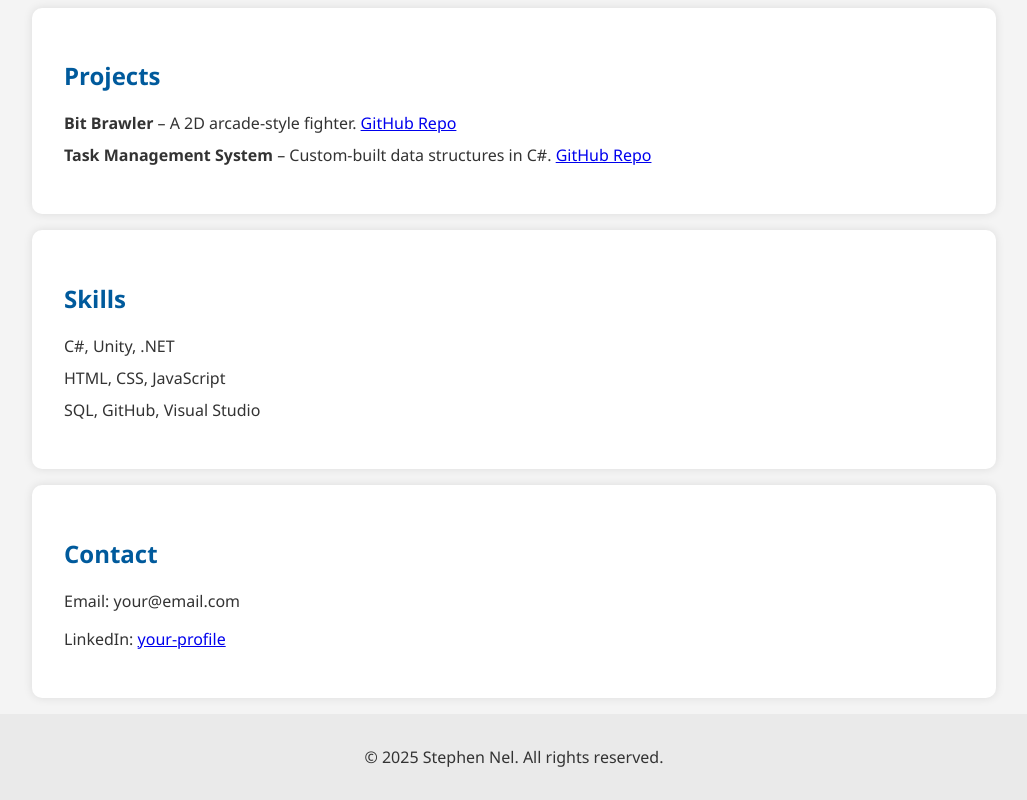
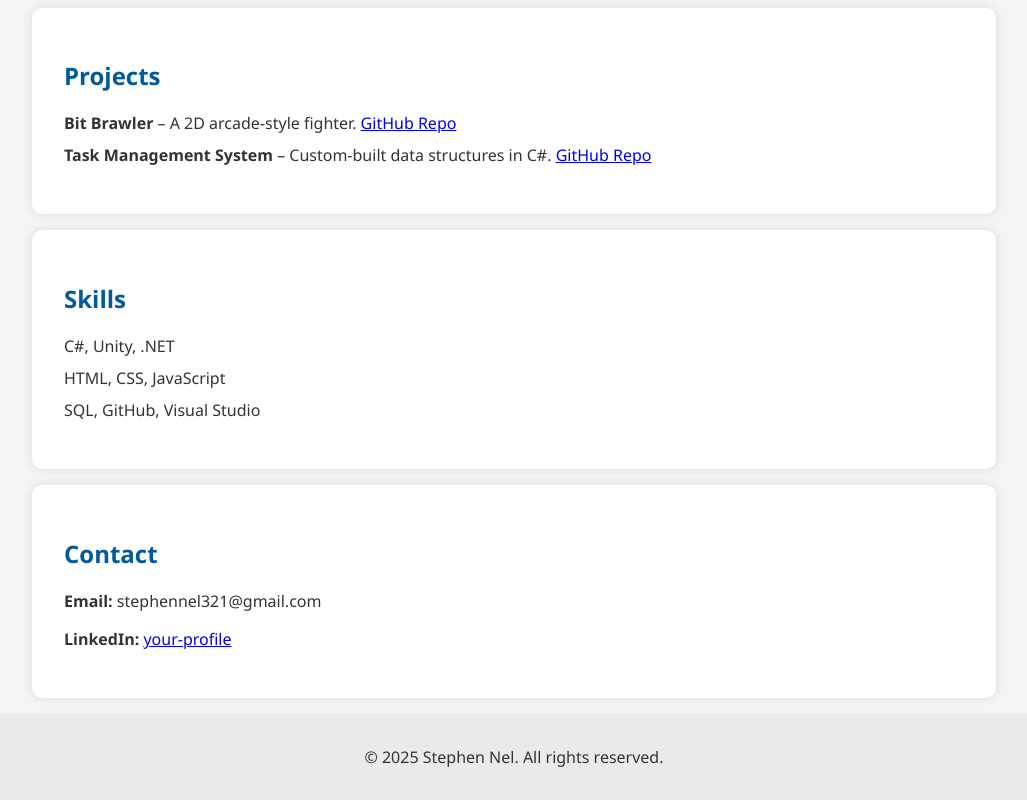
Before and after one commit to StephenNel/Virtual-CV, a plain HTML site: page index.html in a window 1280 px wide. Shown: the part 584-1384 px from the top of the page, without its empty margins (126-1153 px from the left). Drawn offline with Linux system fonts and the light colour scheme.

Commit message:
edited links
linkedIn done, CV done

```diff
--- a/index.html
+++ b/index.html
@@ -26,7 +26,7 @@
 
   <section id="resume">
     <h2>Resume / CV</h2>
-    <p><a href="assets/StephenNel_CV.pdf" target="_blank">Download My CV (PDF)</a></p>
+    <p><a href="assets/Stephen Nel (Jnr)  - CV.pdf" target="_blank">Download My CV (PDF)</a></p>
   </section>
 
   <section id="projects">
@@ -54,8 +54,8 @@
 
   <section id="contact">
     <h2>Contact</h2>
-    <p>Email: your@email.com</p>
-    <p>LinkedIn: <a href="https://www.linkedin.com/in/your-profile/" target="_blank">your-profile</a></p>
+    <p><strong>Email: </strong>stephennel321@gmail.com</p>
+    <p><strong>LinkedIn: </strong><a href="https://www.linkedin.com/in/stephen-nel-976962342/" target="_blank">your-profile</a></p>
   </section>
 
   <footer>
```
Also changed, not shown: 2 other files.
